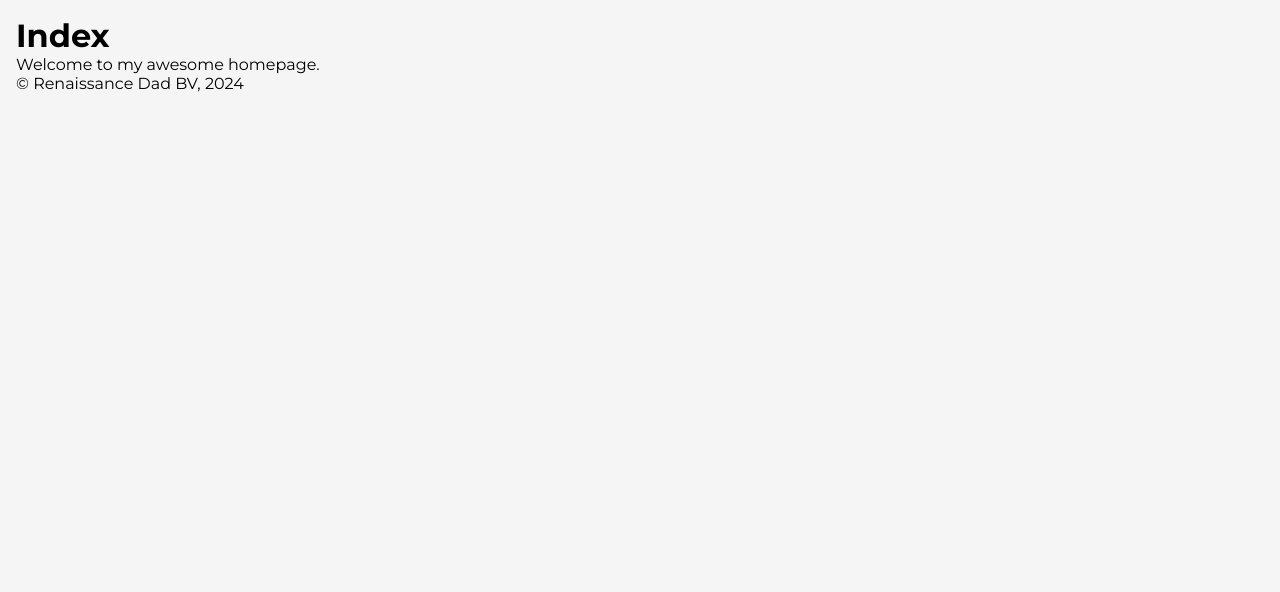
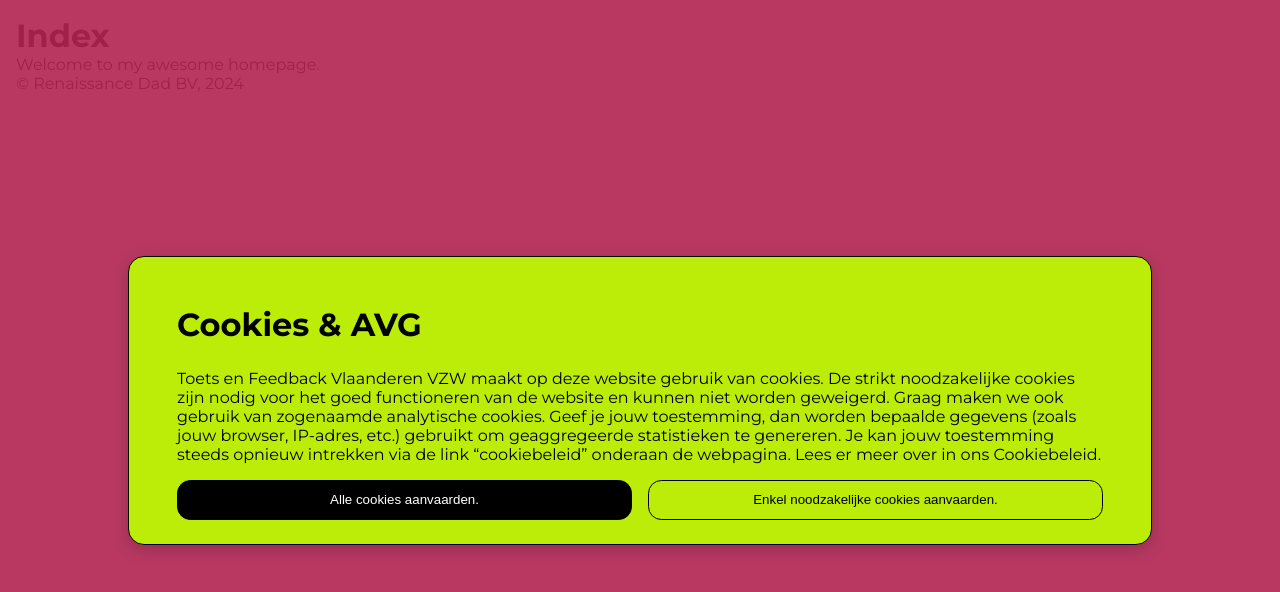
Before and after one commit to Renaissance-Dad/RODI_project, a Flask app: page / in a window 1280 px wide. Shown: the top 592 px of the page. Run offline with Flask 3, Linux system fonts and the light colour scheme; some libraries are stand-ins or nearby versions.

Commit message:
cookiebanner routes
Added cookiebanner routes

```diff
--- a/app.py
+++ b/app.py
@@ -4,11 +4,34 @@ the Free Software Foundation, either version 3 of the License, or (at your optio
 MERCHANTABILITY or FITNESS FOR A PARTICULAR PURPOSE. See the GNU General Public License for more details. You should have received a copy of the GNU General Public Licensealong with this program. If not, see <https://www.gnu.org/licenses/>.
 '''
 
-from flask import Flask, render_template, url_for
+from flask import Flask, render_template, url_for, request, make_response, redirect
 
 app = Flask(__name__)
 
 
 @app.route('/')
 def index():
-    return render_template('index.html')
+    cookie_value = request.cookies.get('cookies_avr')
+    return render_template('index.html', cookie_value=cookie_value)
+
+@app.route('/accept_all_cookies')
+def accept_all_cookies():
+    # Create a response to set the cookie
+    response = make_response(redirect(url_for('index')))
+
+    # Set a cookie named 'cookies_avr' with value 'all' and a max age of 1 year
+    response.set_cookie('cookies_avr', 'all', max_age=60*60*24*365)
+
+    # Redirect back to the original page (index)
+    return response
+
+@app.route('/accept_necessary_cookies')
+def accept_necessary_cookies():
+    # Create a response to set the cookie
+    response = make_response(redirect(url_for('index')))
+
+    # Set a cookie named 'cookies_avr' with value 'mandatory' and a max age of 1 year
+    response.set_cookie('cookies_avr', 'mandatory', max_age=60*60*24*365)
+
+    # Redirect back to the original page (index)
+    return response
--- a/static/css/rodi.css
+++ b/static/css/rodi.css
@@ -29,6 +29,65 @@ body {
     padding: 1em;
     height: 100%;
     width: 100%;
+}
+
+/* MODULE - cookiebanner*/
+.bgcookiebanner {
+    height: 100%;
+    width: 100%;
+    background-color: rgba(178, 36, 83, 0.9); /* 10% opacity */
+    position: fixed;
+    top: 0;
+    left: 0;
+    z-index: 1000; /* Ensure it's on top */
+    justify-content: center; /* Center horizontally */
+    align-items: center;
+    display: flex;
+}
+
+.cookiebanner {
+    width: 80%;
+    background-color: rgba(188, 237, 9);
+    border-radius: 1em;
+    border: 1px solid black;
+    box-shadow: 0 0.3em 1em rgba(9, 3, 17, 0.2); /* Vertical shadow below */
+    z-index: 1001; /* Ensure it's on top */
+    padding-left: 3em;
+    padding-right: 3em;
+    padding-top: 3em;
+}
+
+.cookiebanner-title {
+    height: 4em;
+}
+
+.cookiebanner-buttoncontainer {
+    height: 4em;
+    margin-top: 1em;
+    display: flex;
+    width: 100%;
+    justify-content: center;
+    gap: 1em;
+}
+
+.cookiebanner-button {
+    height: 3em;
+    border-radius: 1em;
+    border: 1px solid black;
+    flex: 1;
+    align-content: center;
+    background-color: rgba(188, 237, 9);
+}
+
+.cookiebanner-button:focus {
+    background-color: black;
+    outline: none;
+    color: white;
+}
+
+.cookiebanner-button:hover {
+    background-color: black;
+    color: white;
 }
 
 /* MODULE - navbar */
--- a/templates/layouts/base.html
+++ b/templates/layouts/base.html
@@ -1,3 +1,5 @@
+{% import 'partials/macros.html' as mymacros %}
+
 <!DOCTYPE html>
 <html lang="nl">
 <head>
@@ -11,6 +13,13 @@
 </head>
 <body>
 
+    {% if not cookie_value %}
+        {{ mymacros.cookie_banner() }}
+    {% else %}
+        TEST
+    {% endif %}
+
+
     <main>
         {% block content %}
         <!-- Content will be inserted here -->
--- /dev/null
+++ b/templates/partials/macros.html
@@ -0,0 +1,35 @@
+{% macro cookie_banner() %}
+    <!-- Inline javascript to handle the focus button on load -->
+    <script>
+        document.addEventListener('DOMContentLoaded', function () {
+            const button1 = document.getElementById('button1');
+            const button2 = document.getElementById('button2');
+
+            // Programmatically focus button1
+            button1.focus();
+
+            // Button2 mouseover listener
+            button2.addEventListener('mouseover', function() {
+                button1.blur();
+            });
+        });
+    </script>
+    <!-- Display a notification for accepting necessary cookies (always required) and analytical cookies (optional) -->
+    <div class="bgcookiebanner">
+        <div class="cookiebanner">
+            <div class="cookiebanner-title">
+                <h1>Cookies & AVG</h1>
+            </div>
+            <div>
+                <p>Toets en Feedback Vlaanderen VZW maakt op deze website gebruik van cookies. De strikt noodzakelijke cookies zijn nodig voor het goed functioneren van de website en kunnen niet worden geweigerd.
+                Graag maken we ook gebruik van zogenaamde analytische cookies. Geef je jouw toestemming, dan worden bepaalde gegevens (zoals jouw browser, IP-adres, etc.) gebruikt om geaggregeerde statistieken te genereren.
+                Je kan jouw toestemming steeds opnieuw intrekken via de link “cookiebeleid” onderaan de webpagina. Lees er meer over in ons Cookiebeleid.
+                </p>
+            </div>
+            <div class="cookiebanner-buttoncontainer">
+                    <button class="cookiebanner-button" id="button1" onclick="window.location.href='{{ url_for('accept_all_cookies') }}'">Alle cookies aanvaarden.</button>
+                    <button class="cookiebanner-button" id="button2" onclick="window.location.href='{{ url_for('accept_necessary_cookies') }}'">Enkel noodzakelijke cookies aanvaarden.</button>
+            </div>
+        </div>
+    </div>
+{% endmacro %}
```
